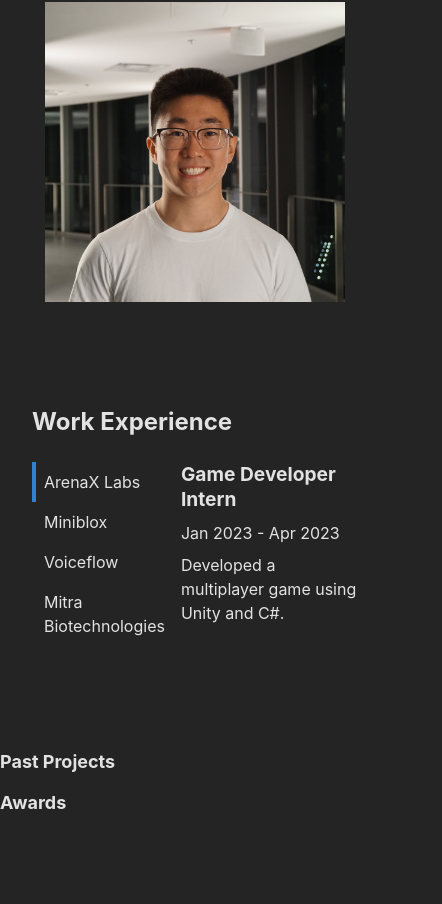
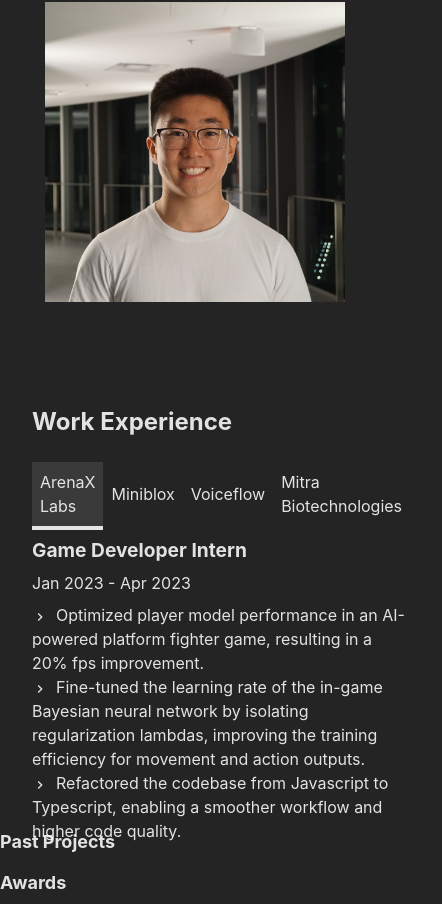
Before and after one commit to victoryqwei/victorwei.com, a React (Vite) app: page / in a window 390 px wide. Shown: the part 1322-2226 px from the top of the page, 442 px wide, since content can reach past the window. Before the commit the page ends 2146 px from the top, so only its background shows below. Built offline with nearby package versions, Linux system fonts and the light colour scheme.

Commit message:
feat: work experience

```diff
--- a/src/react/Work.tsx
+++ b/src/react/Work.tsx
@@ -1,11 +1,13 @@
-import { Box, HStack, Heading, Text, VStack } from "@chakra-ui/react";
+import { ChevronRightIcon } from "@chakra-ui/icons";
+import { Box, HStack, Heading, List, ListIcon, ListItem, Text, VStack } from "@chakra-ui/react";
 import { useState } from "react";
+import { useMobile } from "../utils/hooks";
 
 interface WorkExperienceData {
   [key: string]: {
     title: string;
     date: string;
-    description: string;
+    description: string[];
   };
 }
 
@@ -13,22 +15,39 @@ const data: WorkExperienceData = {
   "ArenaX Labs": {
     title: "Game Developer Intern",
     date: "Jan 2023 - Apr 2023",
-    description: "Developed a multiplayer game using Unity and C#.",
+    description: [
+      "Optimized player model performance in an AI-powered platform fighter game, resulting in a 20% fps improvement.",
+      "Fine-tuned the learning rate of the in-game Bayesian neural network by isolating regularization lambdas, improving the training efficiency for movement and action outputs.",
+      "Refactored the codebase from Javascript to Typescript, enabling a smoother workflow and higher code quality.",
+    ],
   },
   Miniblox: {
     title: "Co-Founder",
     date: "Jan 2022 - Apr 2022",
-    description: "Developed a multiplayer game using Unity and C#.",
+    description: [
+      "Launched a multiplayer voxel game written in Typescript using Three.js/Socket.io, currently garnering over 10K MAUs.",
+      "Developed a streamlined CI/CD pipeline with Github Actions to build and release to S3, which is served on Cloudfront.",
+      "Built a highly-scalable distributed infrastructure system using ArgoCD to auto-deploy Helm charts in DigitalOcean K8s.",
+      "Achieved 20K ARR by integrating in-game micro-transactions and video ad monetization through Stripe and Adsense.",
+    ],
   },
   Voiceflow: {
     title: "Full Stack Developer Intern",
     date: "May 2021 - Aug 2021",
-    description: "Developed a multiplayer game using Unity and C#.",
+    description: [
+      "Developed and deployed a full-stack feature from end-to-end using React/Redux, which streamlined the visual markup process and significantly improved engagement and canvas flow for users.",
+      "Led an initiative to track and improve the performance of key components, leveraging LogRocket & Sentry to send customers’ aggregated performance data and reducing client-side errors by 15%.",
+      "Translated designs into front-end components and tackled UI/UX bugs and enhancements with Styled Components.",
+      "Updated data types and performed database operations using SQL queries to integrate new features and improvements.",
+    ],
   },
   "Mitra Biotechnologies": {
     title: "Software Engineering Intern",
     date: "Jan 2021 - Apr 2021",
-    description: "Developed a multiplayer game using Unity and C#.",
+    description: [
+      "Developed and optimized a convolutional neural network using Tensorflow/Keras to predict potential heart diseases in patients, reducing time-to-intervention for a cardiovascular case from 30 to 2 minutes.",
+      "Researched and implemented the algorithm within a Doctor-to-Patient app using React Native to seamlessly allow doctors and patients to track their progress.",
+    ],
   },
 };
 
@@ -42,9 +61,33 @@ const Tab: React.FC<{ name: string; selected?: boolean; setSelected: React.Dispa
       w="100%"
       p="0.5em"
       borderLeft={selected ? "4px solid" : "4px solid"}
-      borderColor={selected ? "blue.500" : "transparent"}
+      borderColor={selected ? "white.500" : "transparent"}
+      bgColor={selected ? "rgba(255, 255, 255, 0.1)" : "transparent"}
       _hover={{
-        bg: "rgba(0, 0, 0, 0.1)",
+        bg: { base: "transparent", md: "rgba(255, 255, 255, 0.1)" },
+        cursor: "pointer",
+      }}
+      onClick={() => setSelected(name)}>
+      {name}
+    </Box>
+  );
+};
+
+const TabMobile: React.FC<{ name: string; selected?: boolean; setSelected: React.Dispatch<React.SetStateAction<string>> }> = ({
+  name,
+  selected,
+  setSelected,
+}) => {
+  return (
+    <Box
+      w="100%"
+      p="0.5em"
+      borderBottom={selected ? "4px solid" : "4px solid"}
+      borderColor={selected ? "white.500" : "transparent"}
+      bgColor={selected ? "rgba(255, 255, 255, 0.1)" : "transparent"}
+      _hover={{
+        bgColor: "rgba(255, 255, 255, 0.1)",
+        borderColor: "white.500",
         cursor: "pointer",
       }}
       onClick={() => setSelected(name)}>
@@ -55,25 +98,57 @@ const Tab: React.FC<{ name: string; selected?: boolean; setSelected: React.Dispa
 
 const WorkExperience: React.FC = () => {
   const [selected, setSelected] = useState("ArenaX Labs");
+  const [isMobile] = useMobile();
 
   return (
-    <Box id="experience" py="6em" px="2em">
+    <Box id="experience" py="6em" px="2em" h="32em">
       <Heading fontSize="2xl" mb="1em">
         Work Experience
       </Heading>
 
+      {isMobile && (
+        <VStack alignItems="flex-start">
+          <HStack gap={0} overflow="scroll">
+            {Object.keys(data).map((name, i) => (
+              <TabMobile key={i} name={name} selected={selected === name} setSelected={setSelected} />
+            ))}
+          </HStack>
+          <VStack alignItems="flex-start">
+            <Heading fontSize="1.2rem">{data[selected].title}</Heading>
+            <Text fontSize="1rem">{data[selected].date}</Text>
+            <List>
+              {data[selected].description.map((desc, i) => (
+                <ListItem key={i}>
+                  <ListIcon as={ChevronRightIcon} />
+                  {desc}
+                </ListItem>
+              ))}
+            </List>
+          </VStack>
+        </VStack>
+      )}
+
+      {!isMobile && (
         <HStack alignItems="flex-start">
           <VStack gap={0}>
-          {Object.keys(data).map((name) => (
-            <Tab name={name} selected={selected === name} setSelected={setSelected} />
+            {Object.keys(data).map((name, i) => (
+              <Tab key={i} name={name} selected={selected === name} setSelected={setSelected} />
             ))}
           </VStack>
           <VStack alignItems="flex-start">
             <Heading fontSize="1.2rem">{data[selected].title}</Heading>
             <Text fontSize="1rem">{data[selected].date}</Text>
-          <Text fontSize="1rem">{data[selected].description}</Text>
+            <List>
+              {data[selected].description.map((desc, i) => (
+                <ListItem key={i}>
+                  <ListIcon as={ChevronRightIcon} />
+                  {desc}
+                </ListItem>
+              ))}
+            </List>
           </VStack>
         </HStack>
+      )}
     </Box>
   );
 };
```
Also changed, not shown: 1 other file (tests, documents, lock files or other folders). Lines whose indentation alone changed are shown as unchanged.
